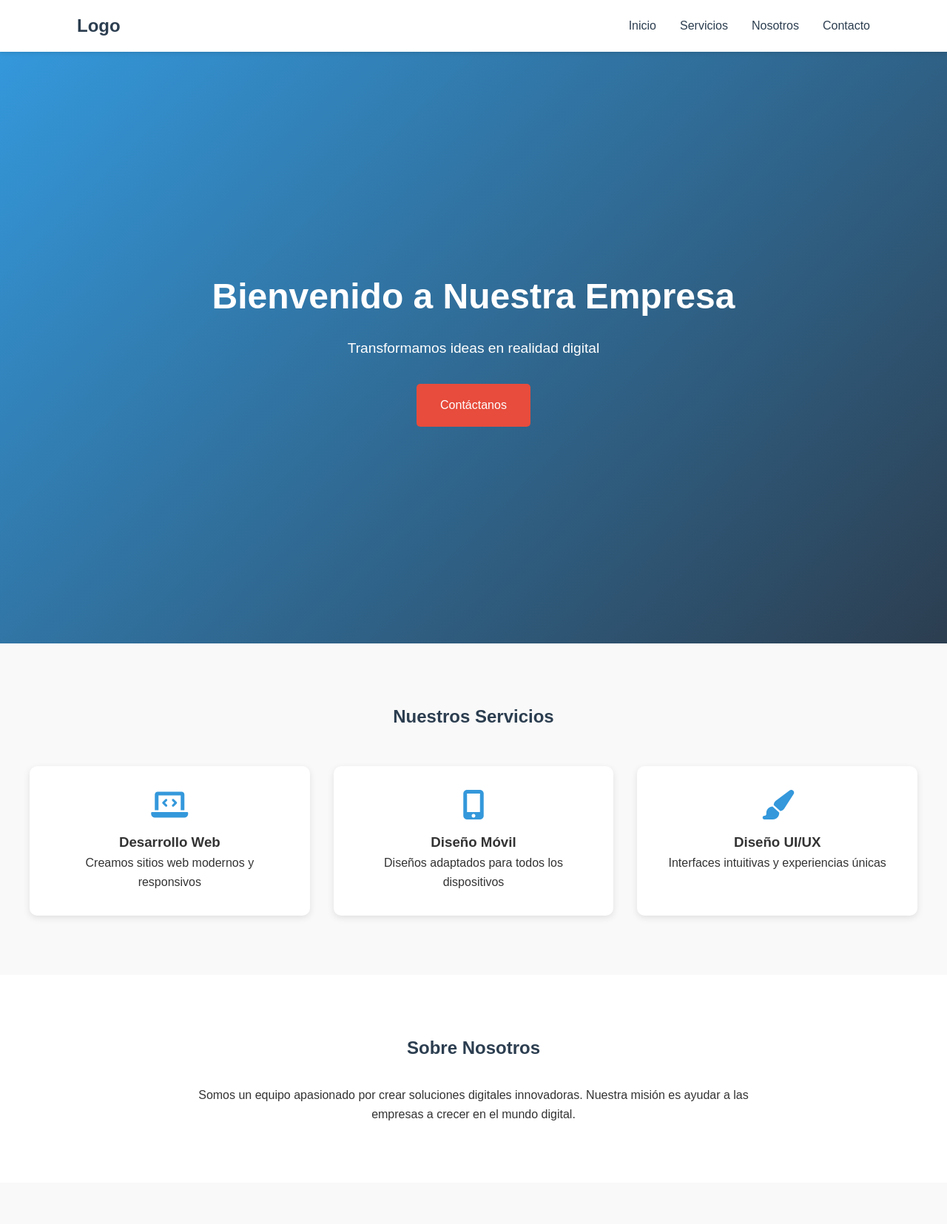
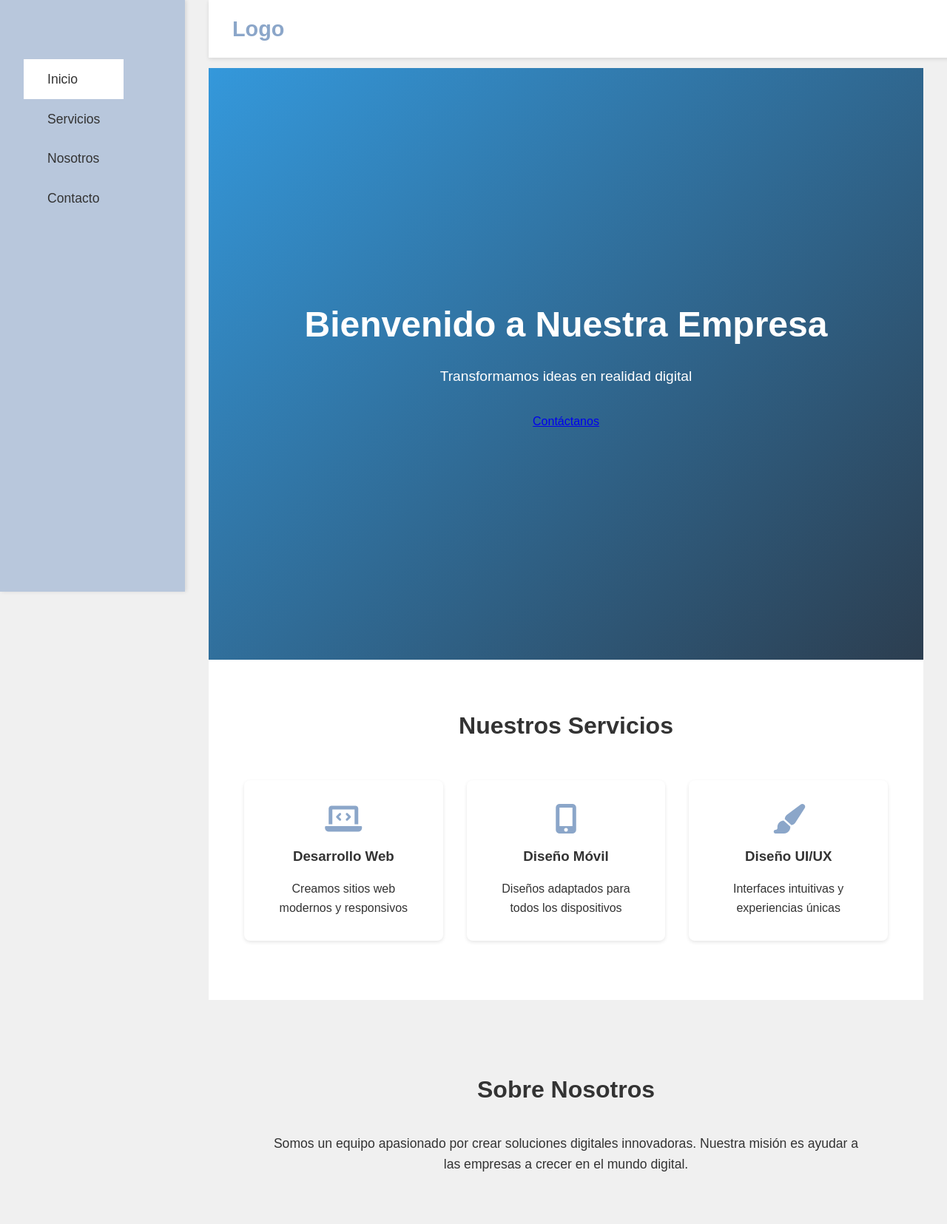
Before and after one commit to carmenJaraAlvarez/Despliegue-de-aplicaciones-web, a plain HTML site: page index.html in a window 1280 px wide. Shown: the top 1655 px of the page at 74% size. Drawn offline with Linux system fonts and the light colour scheme.

Commit message:
Custom css

```diff
--- a/index.html
+++ b/index.html
@@ -3,20 +3,31 @@
 <head>
     <meta charset="UTF-8">
     <meta name="viewport" content="width=device-width, initial-scale=1.0">
-    <title>Landing Page Moderna</title>
+    <title>Landing Page</title>
     <link rel="stylesheet" href="styles.css">
     <link rel="stylesheet" href="https://cdnjs.cloudflare.com/ajax/libs/font-awesome/6.0.0/css/all.min.css">
 </head>
 <body>
-    <header>
-        <nav>
-            <div class="logo">Logo</div>
-            <ul class="nav-links">
+    <!-- Barra lateral -->
+    <aside class="sidebar">
+        <nav class="sidebar-menu">
+            <ul>
                 <li><a href="#inicio">Inicio</a></li>
                 <li><a href="#servicios">Servicios</a></li>
                 <li><a href="#nosotros">Nosotros</a></li>
                 <li><a href="#contacto">Contacto</a></li>
             </ul>
+        </nav>
+    </aside>
+
+    <!-- Contenido principal -->
+    <main class="main-content">
+        <header>
+            <nav>
+                <a href="#" class="logo">Logo</a>
+                <div class="menu-toggle">
+                    <i class="fas fa-bars"></i>
+                </div>
             </nav>
         </header>
 
@@ -80,6 +91,7 @@
         <footer>
             <p>&copy; 2024 Tu Empresa. Todos los derechos reservados.</p>
         </footer>
+    </main>
 
     <script src="script.js"></script>
 </body>
--- a/script.js
+++ b/script.js
@@ -1,59 +1,52 @@
-// Manejo del formulario de contacto
-document.getElementById('contactForm').addEventListener('submit', function(e) {
-    e.preventDefault();
-
-    // Obtener los valores del formulario
-    const name = document.getElementById('name').value;
-    const email = document.getElementById('email').value;
-    const message = document.getElementById('message').value;
-
-    // Validar el formulario
-    if (!name || !email || !message) {
-        alert('Por favor, complete todos los campos');
-        return;
-    }
-
-    // Validar el formato del email
-    const emailRegex = /^[^\s@]+@[^\s@]+\.[^\s@]+$/;
-    if (!emailRegex.test(email)) {
-        alert('Por favor, ingrese un email válido');
-        return;
-    }
-
-    // Simular envío del formulario
-    alert('¡Gracias por su mensaje! Nos pondremos en contacto pronto.');
-    this.reset();
+// Manejo del menú lateral en móvil
+document.querySelector('.menu-toggle').addEventListener('click', function() {
+    document.querySelector('.sidebar').classList.toggle('active');
 });
 
-// Animación suave al hacer scroll
+// Cerrar menú al hacer clic en un enlace (en móvil)
+document.querySelectorAll('.sidebar-menu a').forEach(link => {
+    link.addEventListener('click', function() {
+        if (window.innerWidth <= 768) {
+            document.querySelector('.sidebar').classList.remove('active');
+        }
+    });
+});
+
+// Navegación suave
 document.querySelectorAll('a[href^="#"]').forEach(anchor => {
     anchor.addEventListener('click', function (e) {
         e.preventDefault();
         const target = document.querySelector(this.getAttribute('href'));
         if (target) {
-            target.scrollIntoView({
-                behavior: 'smooth',
-                block: 'start'
+            const headerOffset = 60;
+            const elementPosition = target.getBoundingClientRect().top;
+            const offsetPosition = elementPosition + window.pageYOffset - headerOffset;
+
+            window.scrollTo({
+                top: offsetPosition,
+                behavior: 'smooth'
             });
         }
     });
 });
 
-// Animación de aparición al hacer scroll
-const observerOptions = {
-    threshold: 0.1
-};
+// Resaltar sección actual en el menú
+window.addEventListener('scroll', () => {
+    let current = '';
+    const sections = document.querySelectorAll('section');
+    const navLinks = document.querySelectorAll('.sidebar-menu a');
 
-const observer = new IntersectionObserver((entries) => {
-    entries.forEach(entry => {
-        if (entry.isIntersecting) {
-            entry.target.classList.add('visible');
+    sections.forEach(section => {
+        const sectionTop = section.offsetTop;
+        if (pageYOffset >= sectionTop - 150) {
+            current = section.getAttribute('id');
         }
     });
-}, observerOptions);
 
-// Observar elementos para animación
-document.querySelectorAll('.service-card, .about-content, .contact-form').forEach(el => {
-    el.classList.add('fade-in');
-    observer.observe(el);
+    navLinks.forEach(link => {
+        link.classList.remove('active');
+        if (link.getAttribute('href').includes(current)) {
+            link.classList.add('active');
+        }
+    });
 });
--- a/styles.css
+++ b/styles.css
@@ -1,4 +1,12 @@
 /* Estilos generales */
+:root {
+    --primary-blue: #8BA6C9;
+    --secondary-green: #008000;
+    --background-gray: #f0f0f0;
+    --menu-blue: #B8C7DC;
+    --text-dark: #333;
+}
+
 * {
     margin: 0;
     padding: 0;
@@ -8,16 +16,69 @@
 body {
     font-family: 'Arial', sans-serif;
     line-height: 1.6;
-    color: #333;
-    padding-top: 70px;
+    color: var(--text-dark);
+    background-color: var(--background-gray);
+}
+
+/* Menú lateral */
+.sidebar {
+    position: fixed;
+    left: 0;
+    top: 0;
+    width: 250px;
+    height: 100vh;
+    background-color: var(--menu-blue);
+    box-shadow: 2px 0 5px rgba(0,0,0,0.1);
+}
+
+.sidebar-menu {
+    list-style: none;
+    margin-top: 4rem;
+}
+
+.sidebar-menu ul {
+    list-style: none;
+    padding: 0;
+    margin: 0;
+}
+
+.sidebar-menu li {
+    margin: 0;
+    padding: 0;
+}
+
+.sidebar-menu a {
+    color: var(--text-dark);
+    text-decoration: none;
+    font-weight: 500;
+    font-size: 1.1rem;
+    display: block;
+    padding: 0.8rem 2rem;
+    transition: background-color 0.3s ease;
+    margin: 0;
+    width: 100%;
+}
+
+.sidebar-menu a:hover {
+    background-color: white;
+}
+
+.sidebar-menu a.active {
+    background-color: white;
+}
+
+/* Contenido principal */
+.main-content {
+    margin-left: 250px;
+    padding: 2rem;
 }
 
 /* Header y navegación */
 header {
-    background-color: #fff;
+    background-color: white;
     box-shadow: 0 2px 5px rgba(0,0,0,0.1);
     position: fixed;
-    width: 100%;
+    width: calc(100% - 250px);
     top: 0;
     z-index: 1000;
 }
@@ -26,38 +87,36 @@ nav {
     display: flex;
     justify-content: space-between;
     align-items: center;
-    padding: 1rem 5%;
-    max-width: 1200px;
-    margin: 0 auto;
+    padding: 1rem 2rem;
 }
 
 .logo {
-    font-size: 1.5rem;
+    font-size: 1.8rem;
     font-weight: bold;
-    color: #2c3e50;
+    color: var(--primary-blue);
+    text-decoration: none;
 }
 
-.nav-links {
-    display: flex;
-    list-style: none;
+.menu-toggle {
+    display: none;
+    cursor: pointer;
+    font-size: 1.5rem;
 }
 
-.nav-links li {
-    margin-left: 2rem;
+/* Secciones */
+section {
+    padding: 4rem 2rem;
+    margin-bottom: 2rem;
 }
 
-.nav-links a {
-    text-decoration: none;
-    color: #2c3e50;
-    font-weight: 500;
-    transition: color 0.3s ease;
+section h2 {
+    text-align: center;
+    margin-bottom: 2rem;
+    color: var(--text-dark);
+    font-size: 2rem;
 }
 
-.nav-links a:hover {
-    color: #3498db;
-}
-
-/* Sección Hero */
+/* Hero section */
 .hero {
     height: 100vh;
     background: linear-gradient(135deg, #3498db, #2c3e50);
@@ -67,6 +126,8 @@ nav {
     text-align: center;
     color: white;
     padding: 0 1rem;
+    margin-top: 60px;
+    margin-bottom: 0;
 }
 
 .hero-content h1 {
@@ -79,46 +140,24 @@ nav {
     margin-bottom: 2rem;
 }
 
-.cta-button {
-    display: inline-block;
-    padding: 1rem 2rem;
-    background-color: #e74c3c;
-    color: white;
-    text-decoration: none;
-    border-radius: 5px;
-    transition: background-color 0.3s ease;
-}
-
-.cta-button:hover {
-    background-color: #c0392b;
-}
-
-/* Sección Servicios */
+/* Services section */
 .services {
-    padding: 5rem 1rem;
-    background-color: #f9f9f9;
-}
-
-.services h2 {
-    text-align: center;
-    margin-bottom: 3rem;
-    color: #2c3e50;
+    background-color: white;
 }
 
 .services-grid {
     display: grid;
     grid-template-columns: repeat(auto-fit, minmax(250px, 1fr));
     gap: 2rem;
-    max-width: 1200px;
-    margin: 0 auto;
+    padding: 1rem;
 }
 
 .service-card {
     background: white;
     padding: 2rem;
-    border-radius: 10px;
+    border-radius: 8px;
+    box-shadow: 0 2px 5px rgba(0,0,0,0.1);
     text-align: center;
-    box-shadow: 0 3px 10px rgba(0,0,0,0.1);
     transition: transform 0.3s ease;
 }
 
@@ -128,37 +167,30 @@ nav {
 
 .service-card i {
     font-size: 2.5rem;
-    color: #3498db;
+    color: var(--primary-blue);
     margin-bottom: 1rem;
 }
 
-/* Sección Sobre Nosotros */
-.about {
-    padding: 5rem 1rem;
-    text-align: center;
-    background-color: white;
+.service-card h3 {
+    margin-bottom: 1rem;
+    color: var(--text-dark);
 }
 
-.about h2 {
-    color: #2c3e50;
-    margin-bottom: 2rem;
+/* About section */
+.about {
+    background-color: var(--background-gray);
 }
 
 .about-content {
     max-width: 800px;
     margin: 0 auto;
+    text-align: center;
+    font-size: 1.1rem;
 }
 
-/* Sección Contacto */
+/* Contact section */
 .contact {
-    padding: 5rem 1rem;
-    background-color: #f9f9f9;
-}
-
-.contact h2 {
-    text-align: center;
-    color: #2c3e50;
-    margin-bottom: 3rem;
+    background-color: white;
 }
 
 .contact-container {
@@ -167,25 +199,23 @@ nav {
 }
 
 .contact-form {
-    background: white;
-    padding: 2rem;
-    border-radius: 10px;
-    box-shadow: 0 3px 10px rgba(0,0,0,0.1);
+    display: flex;
+    flex-direction: column;
+    gap: 1.5rem;
 }
 
 .form-group {
-    margin-bottom: 1.5rem;
+    display: flex;
+    flex-direction: column;
+    gap: 0.5rem;
 }
 
 .form-group label {
-    display: block;
-    margin-bottom: 0.5rem;
-    color: #2c3e50;
+    font-weight: 500;
 }
 
 .form-group input,
 .form-group textarea {
-    width: 100%;
     padding: 0.8rem;
     border: 1px solid #ddd;
     border-radius: 5px;
@@ -193,57 +223,67 @@ nav {
 }
 
 .form-group textarea {
-    height: 150px;
+    min-height: 150px;
     resize: vertical;
 }
 
 .submit-button {
-    background-color: #3498db;
+    background-color: var(--primary-blue);
     color: white;
     padding: 1rem 2rem;
     border: none;
     border-radius: 5px;
     cursor: pointer;
-    width: 100%;
     font-size: 1rem;
     transition: background-color 0.3s ease;
 }
 
 .submit-button:hover {
-    background-color: #2980b9;
+    background-color: #7691b4;
 }
 
 /* Footer */
 footer {
-    background-color: #2c3e50;
+    text-align: center;
+    padding: 2rem;
+    background-color: var(--text-dark);
     color: white;
-    text-align: center;
-    padding: 1rem;
+    margin-top: 2rem;
 }
 
-/* Responsive */
+/* Responsive adjustments */
 @media (max-width: 768px) {
-    .nav-links {
-        display: none;
+    section {
+        padding: 3rem 1rem;
     }
 
     .hero-content h1 {
-        font-size: 2rem;
+        font-size: 2.5rem;
     }
 
     .services-grid {
         grid-template-columns: 1fr;
     }
+
+    .sidebar {
+        transform: translateX(-100%);
+        transition: transform 0.3s ease;
+        z-index: 1000;
+    }
+
+    .sidebar.active {
+        transform: translateX(0);
+    }
+
+    .main-content {
+        margin-left: 0;
+    }
+
+    header {
+        width: 100%;
+    }
+
+    .menu-toggle {
+        display: block;
+    }
 }
-
-/* Animaciones */
-.fade-in {
-    opacity: 0;
-    transform: translateY(20px);
-    transition: opacity 0.6s ease-out, transform 0.6s ease-out;
-}
-
-.fade-in.visible {
-    opacity: 1;
-    transform: translateY(0);
-}
```
Also changed, not shown: README.md, 2 other files. Lines whose indentation alone changed are shown as unchanged.
